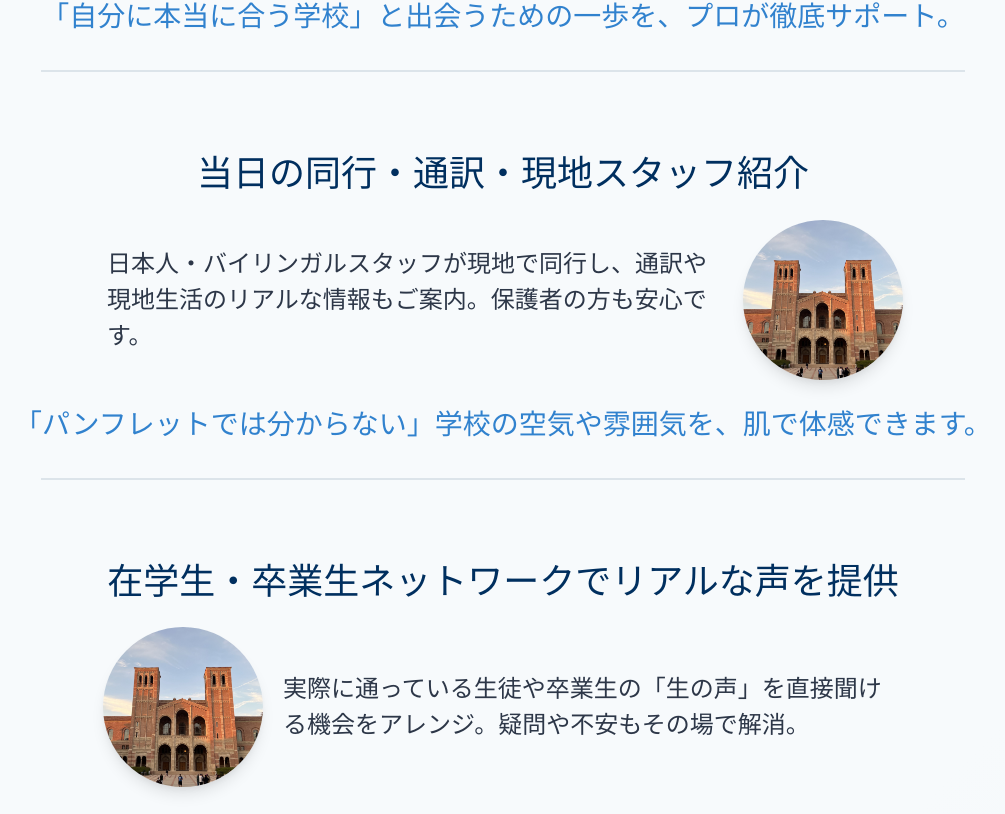
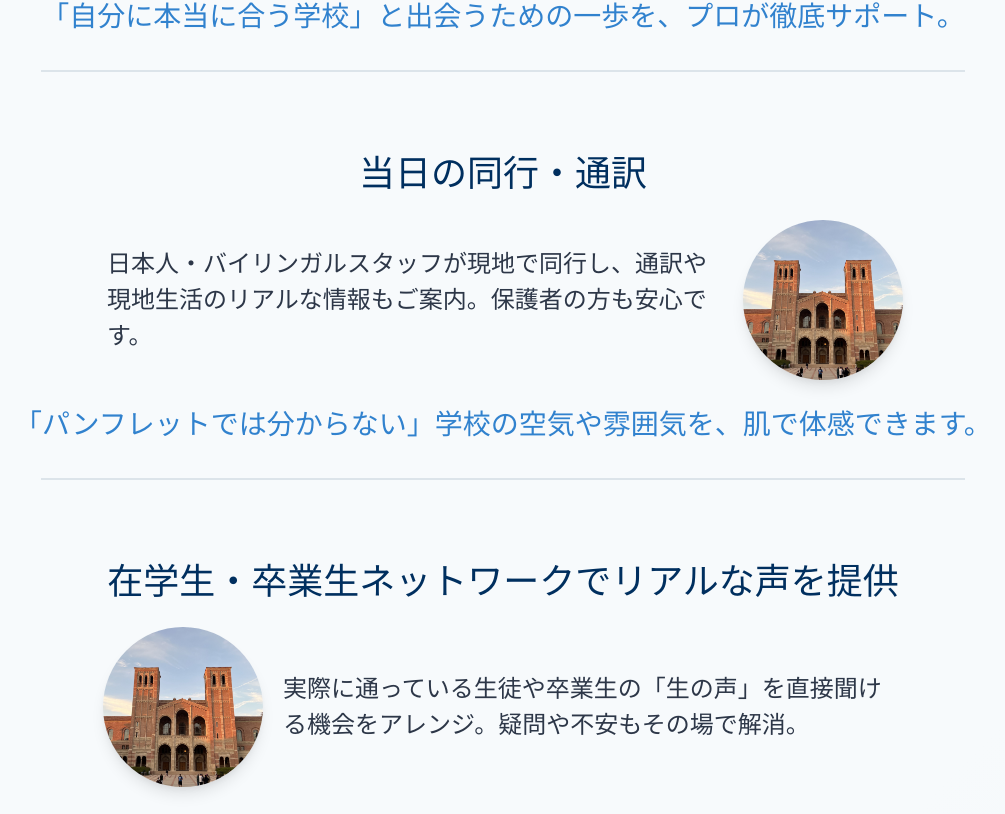
Before and after one commit to ideal-tomy/ryusapo_site, a React (Vite) app: page /service-detail in a window 1280 px wide. Shown: the part 4026-4840 px from the top of the page, without its empty margins (137-1142 px from the left). Built offline with nearby package versions, Linux system fonts and the light colour scheme.

Commit message:
修正06

```diff
--- a/src/pages/ServiceDetail/index.tsx
+++ b/src/pages/ServiceDetail/index.tsx
@@ -42,9 +42,9 @@ const serviceData = [
     `,
     features: [
       { title: '学校選定・見学アポ取得・日程調整', img: '/images/summer02.jpg', description: '希望や適性を丁寧にヒアリングし、最適な学校をリストアップ。見学アポイントや日程調整もすべてお任せください。', blue: '「自分に本当に合う学校」と出会うための一歩を、プロが徹底サポート。' },
-      { title: '当日の同行・通訳・現地スタッフ紹介', img: '/images/summer02.jpg', description: '日本人・バイリンガルスタッフが現地で同行し、通訳や現地生活のリアルな情報もご案内。保護者の方も安心です。', blue: '「パンフレットでは分からない」学校の空気や雰囲気を、肌で体感できます。' },
+      { title: '当日の同行・通訳', img: '/images/summer02.jpg', description: '日本人・バイリンガルスタッフが現地で同行し、通訳や現地生活のリアルな情報もご案内。保護者の方も安心です。', blue: '「パンフレットでは分からない」学校の空気や雰囲気を、肌で体感できます。' },
       { title: '在学生・卒業生ネットワークでリアルな声を提供', img: '/images/summer02.jpg', description: '実際に通っている生徒や卒業生の「生の声」を直接聞ける機会をアレンジ。疑問や不安もその場で解消。', blue: '「本当に自分に合うか」を納得して選べる、唯一無二の体験です。' },
-      { title: '見学後のフィードバック・進路相談・出願サポート', img: '/images/summer02.jpg', description: '見学後は、感じたこと・気づきを一緒に整理。進路相談や出願・入学手続きまで一気通貫でサポートします。', blue: '「見て終わり」ではなく、未来につながるアクションまで伴走します。' },
+      { title: '見学後のフィードバック・進路相談・出願サポート', img: '/images/summer02.jpg', description: '見学後は、感じたこと・気づきを一緒に整理。進路相談や出願・入学手続き（別プランをご用意）まで一気通貫でサポートします。', blue: '「見て終わり」ではなく、未来につながるアクションまで伴走します。' },
       { title: '安心・快適な環境づくり（移動・滞在・保護者向け）', img: '/images/summer02.jpg', description: '移動や滞在先の手配、保護者向けのサポートも充実。初めての現地訪問でもストレスなく過ごせます。', blue: '「家族みんなが安心できる」現地校見学を実現します。' },
       { title: 'コスパの良さ（料金表で明示）', img: '/images/summer02.jpg', description: 'ここまで手厚いサポートを、明朗な料金体系でご提供。費用面も納得してご利用いただけます。', blue: '「この価格でここまで？」と驚かれるコスパの良さを実感してください。' }
     ],
@@ -68,31 +68,37 @@ const serviceData = [
         title: '学校選定・エッセイ添削・面接練習',
         text: '生徒様の希望や適性を丁寧にヒアリングし、最適な進学先をご提案。合格に向けたエッセイ添削や面接練習も専門家が徹底サポートします。',
         blue: '「夢への最短ルート」を一緒に見つけ、実現します。',
-        img: 'https://placehold.jp/160x160.png?text=Apply1',
+        img: '/images/sapport03.jpg',
       },
       {
-        title: 'ビザ取得・現地生活準備',
-        text: '複雑なビザ申請手続きから、渡航前の準備、現地での生活セットアップまで、安心して新生活をスタートできるようサポートします。',
-        blue: '「言葉の壁も心配無用」万全の準備で留学生活を。',
-        img: 'https://placehold.jp/160x160.png?text=Apply2',
+        title: '出願書類作成・推薦状依頼サポート',
+        text: '複雑な出願書類も、経験豊富なスタッフが丁寧にサポート。',
+        blue: '「書類選考で差をつける」ための戦略を伝授します。',
+        img: '/images/sapport03.jpg',
       },
       {
-        title: '入学後の初期サポート',
-        text: '現地到着後のオリエンテーションや、学業・生活面での初期の悩み相談など、スムーズに新しい環境に慣れるためのお手伝いをします。',
-        blue: '「一人じゃない安心感」で、充実した留学生活を。',
-        img: 'https://placehold.jp/160x160.png?text=Apply3',
+        title: '合格後の入学手続き・ビザ申請サポート',
+        text: '合格後も安心。入学手続きやビザ申請など、煩雑な手続きを代行。',
+        blue: '「スムーズな渡航準備」で、新生活を応援します。',
+        img: '/images/sapport03.jpg',
+      },
+      {
+        title: '渡航前オリエンテーション・現地生活準備サポート',
+        text: '渡航前の不安を解消。現地での生活情報や注意事項を丁寧に説明。',
+        blue: '「自信を持って出発できる」よう、万全の準備を。',
+        img: '/images/sapport03.jpg',
+      },
+      {
+        title: '英語指導パートナーと連携し全て対応',
+        text: '提携する専門の英語指導機関と連携し、留学に必要な英語力の向上から、専門分野の英語対策まで幅広くカバーします。',
+        blue: '「英語力アップもお任せ」目標達成をサポート。',
+        img: '/images/sapport03.jpg',
       },
       {
         title: '留学経験者がマンツーマンで伴走',
         text: '実際に留学を経験したカウンセラーが、生徒様一人ひとりに寄り添い、出願から卒業まで一貫してサポート。実体験に基づくアドバイスが強みです。',
         blue: '「先輩がいるから心強い」あなたの挑戦を全力で応援。',
-        img: 'https://placehold.jp/160x160.png?text=Apply4',
-      },
-      {
-        title: '英語指導パートナーと連携し全て対応',
-        text: '提携する専門の英語指導機関と連携し、留学に必要な英語力の向上から、専門分野の英語対策まで幅広くカバーします。',
-        blue: '「英語力アップもお任せ」目標達成をサポート。',
-        img: 'https://placehold.jp/160x160.png?text=Apply5',
+        img: '/images/sapport03.jpg',
       },
       {
         title: '家庭ごとの事情に寄り添う柔軟な対応',
@@ -458,12 +464,11 @@ const ServiceDetailPage = () => {
                         />
                       </Box>
                       <Box order={{ base: 2, md: idx % 2 === 0 ? 2 : 1 }} textAlign="left">
-                        <Text fontSize="lg" fontWeight="semibold" color="gray.800">{item.title}</Text>
-                        <Text mt={2} color="gray.700">{item.text}</Text>
+                        <Text mt={2} color="gray.700" fontSize="24px">{item.text}</Text>
                       </Box>
                     </Grid>
                     {item.blue && (
-                      <Text color="blue.600" fontWeight="bold" fontSize={{ base: 'md', md: '24px' }} mt={4} mb={2} textAlign="center">
+                      <Text color="blue.600" fontWeight="bold" fontSize="28px" mt={4} mb={2} textAlign="center">
                         {item.blue}
                       </Text>
                     )}
@@ -549,13 +554,13 @@ const ServiceDetailPage = () => {
                       <td style={{ padding: '24px', borderTop: '1px solid #e2e8f0', fontSize: '28px' }}>現地校見学</td>
                       <td style={{ padding: '24px', borderTop: '1px solid #e2e8f0', fontSize: '28px' }}>進路を迷っていて、見て決めたい人</td>
                       <td style={{ padding: '24px', borderTop: '1px solid #e2e8f0', fontSize: '28px' }}>納得感ある進学選び</td>
-                      <td style={{ padding: '24px', borderTop: '1px solid #e2e8f0', fontSize: '28px' }}>$4980〜</td>
+                      <td style={{ padding: '24px', borderTop: '1px solid #e2e8f0', fontSize: '28px' }}>約99万円〜</td>
                     </tr>
                     <tr style={{ transition: 'all 0.2s' }}>
                       <td style={{ padding: '24px', borderTop: '1px solid #e2e8f0', fontSize: '28px' }}>出願・入学サポ</td>
                       <td style={{ padding: '24px', borderTop: '1px solid #e2e8f0', fontSize: '28px' }}>すでに留学を決めている人</td>
                       <td style={{ padding: '24px', borderTop: '1px solid #e2e8f0', fontSize: '28px' }}>合格・入学準備</td>
-                      <td style={{ padding: '24px', borderTop: '1px solid #e2e8f0', fontSize: '28px' }}>応相談（セットプランあり）</td>
+                      <td style={{ padding: '24px', borderTop: '1px solid #e2e8f0', fontSize: '28px' }}>約9.8万円～</td>
                     </tr>
                   </tbody>
                 </table>
```
